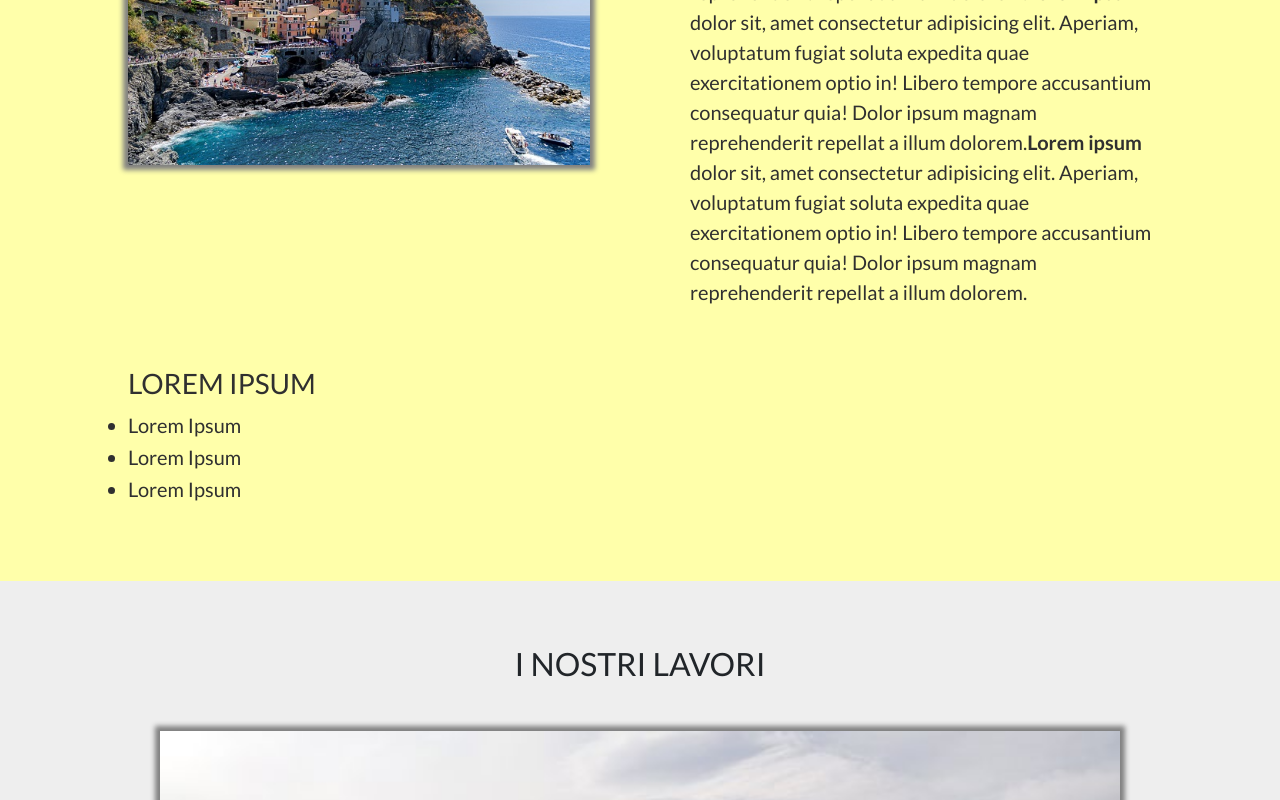
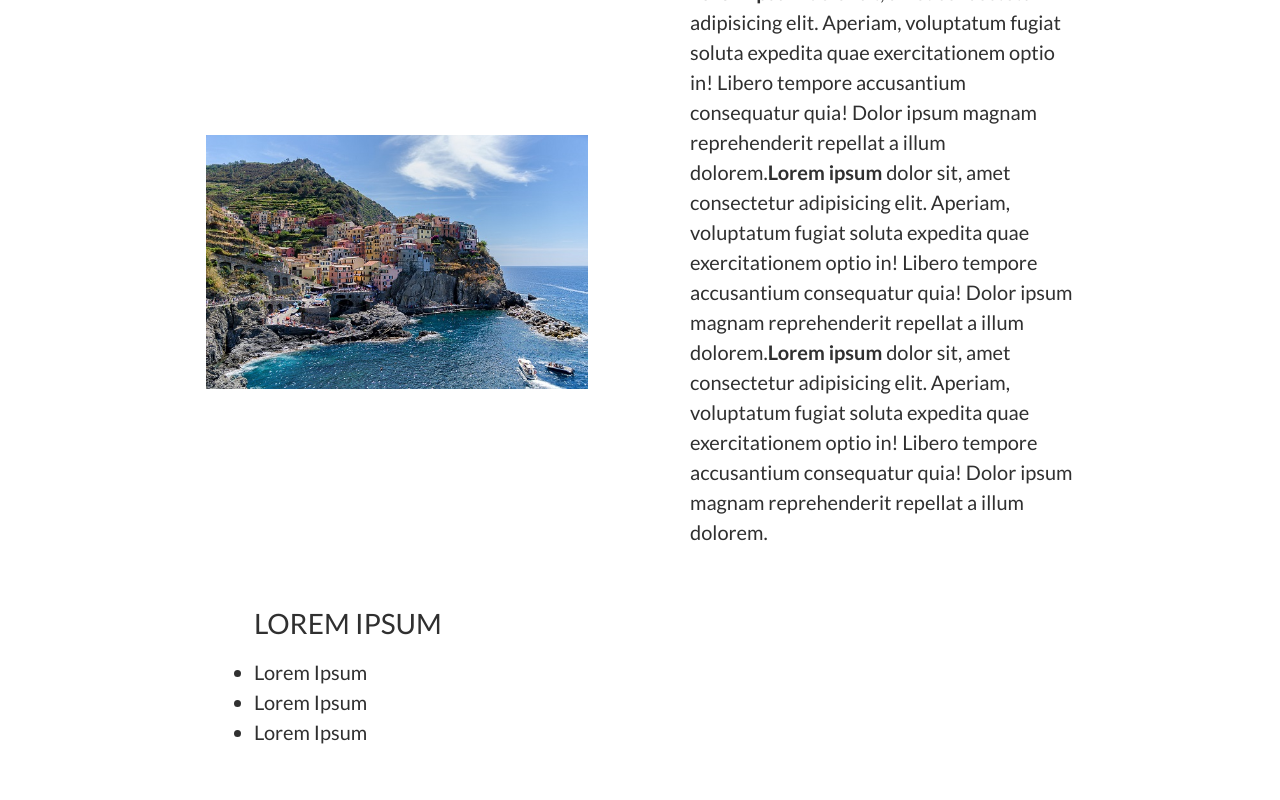
Before and after one commit to LOTO-gpolli/CEMA-impianti, a Next.js app: page / in a window 1280 px wide. Shown: the part 2340-3140 px from the top of the page. Built offline with nearby package versions, Linux system fonts and the light colour scheme.

Commit message:
Add About section

```diff
--- a/components/About/About.js
+++ b/components/About/About.js
@@ -65,16 +65,16 @@ const About = () => {
             </p>
           </Fade>
         </div>
-        <Fade>
-          <div className={`${styles["about__list"]}`}>
-            <h3>LOREM IPSUM</h3>
-            <ul>
+        <div className={`${styles["about__list-container"]}`}>
+          <h3>LOREM IPSUM</h3>
+          <Fade cascade>
+            <ul className={`${styles["about__list"]}`}>
               <li>Lorem Ipsum</li>
               <li>Lorem Ipsum</li>
               <li>Lorem Ipsum</li>
             </ul>
-          </div>
-        </Fade>
+          </Fade>
+        </div>
       </section>
     </>
   );
--- a/components/About/About.module.css
+++ b/components/About/About.module.css
@@ -3,12 +3,14 @@
   padding-top: 3em;
   padding-bottom: 3em;
   font-size: 1.25rem;
-  background-color: rgb(255, 255, 170);
+  /* background-color: rgb(255, 255, 170); */
   color: #303030;
 }
 
 .about__grid-container {
-  margin: 60px 10%;
+  max-width: 1000px;
+  margin: 60px auto;
+  padding: 0 5%;
   display: grid; /*per avere i child element a griglia*/
   grid-template-columns: repeat(auto-fit, minmax(300px, 1fr));
   /* ripeti auto-fit con una larghezza minima della colonna di 300px e al max 1fr(action) a tutta larghezza */
@@ -18,7 +20,8 @@
 }
 
 .about__image {
-  box-shadow: 0 0 5px 5px grey;
+  box-shadow: var(--box-shadow);
+  border: 2px solid white;
 }
 
 .grid__item1 {
@@ -28,24 +31,37 @@
 .grid__item2 {
   height: fit-content;
   order: 2;
-  box-shadow: 0 0 5px 5px grey;
+  box-shadow: var(--box-shadow);
+  border: 2px solid white;
+  align-self: center;
 }
 .grid__item3 {
   height: fit-content;
-  box-shadow: 0 0 5px 5px grey;
+  box-shadow: var(--box-shadow);
+  border: 2px solid white;
   order: 4;
+  align-self: center;
 }
 .grid__item4 {
   order: 3;
   margin: auto 0;
 }
 
-.about__list {
-  text-align: start;
-  line-height: 2rem;
-  margin: 1rem 10%;
+.about__list-container {
+  max-width: 900px;
+  margin: 60px auto;
+  padding: 0 5%;
+  display: grid;
 }
 
+.about__list-container h3 {
+  text-align: left;
+  margin-bottom: 1rem;
+}
+
+.about__list {
+  justify-self: left;
+}
 @media (min-width: 768px) {
   .grid__item1 {
     order: 1;
```
